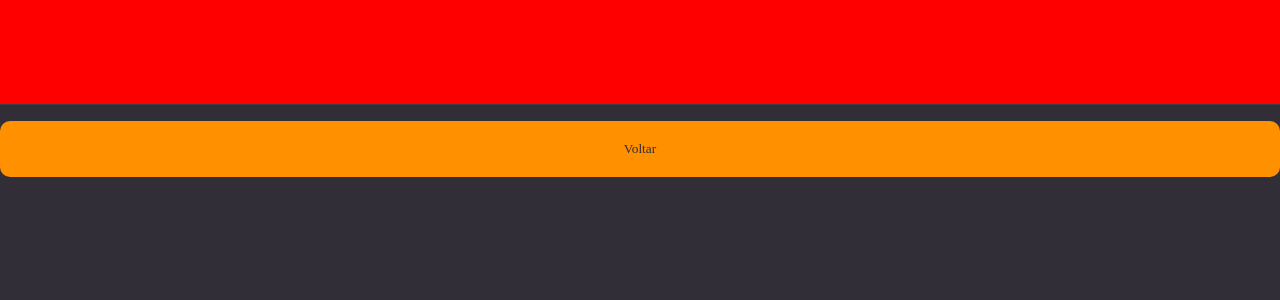
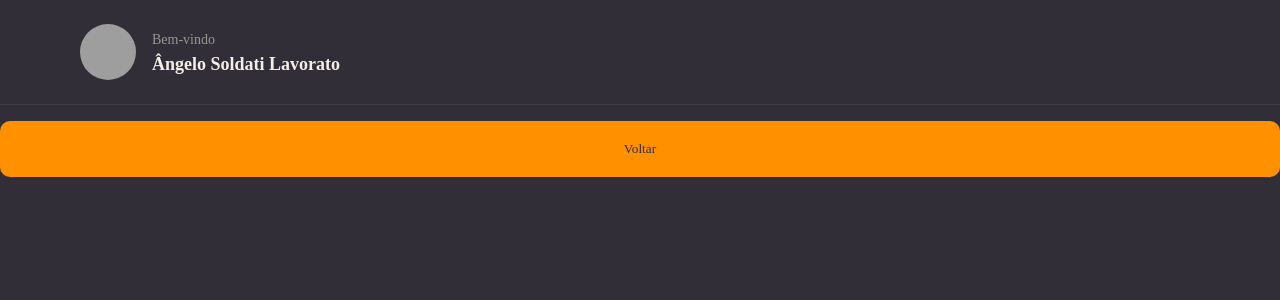
Before and after one commit to angelolavorato/modulo9-rocketnotes, a React app in the folder rocketnotes/: page / in a window 1280 px wide. Shown: the top 300 px of the page. Built offline with nearby package versions, Linux system fonts and the light colour scheme; grey boxes are pictures that could not be loaded; the HTML template or start-up script is replaced by a standard one.

Commit message:
adicionando a foto de usuário e estilizando

```diff
--- a/rocketnotes/src/components/Header/index.jsx
+++ b/rocketnotes/src/components/Header/index.jsx
@@ -1,9 +1,18 @@
-import { Container } from './styles'
+import { Container, Profile } from './styles'
 
 export function Header() {
   return (
     <Container>
+<Profile>
+  <img src='https://github.com/angelolavorato.png'
+        alt="Foto de usuario"
+        />
 
+        <div>
+          <span>Bem-vindo</span>
+          <strong>Ângelo Soldati Lavorato</strong>
+        </div>
+</Profile>
     </Container>
   )
 }
--- a/rocketnotes/src/components/Header/styles.js
+++ b/rocketnotes/src/components/Header/styles.js
@@ -14,6 +14,31 @@
   justify-content: space-between;
 
   padding: 0 80px;
+`
+export const Profile = styled.div`
+  display: flex;
+  align-items: center;
 
-  background: red;
+  > img {
+    width: 56px;
+    height: 56px;
+    border-radius: 50%;
+  }
+
+  > div {
+    display: flex;
+    flex-direction: column;
+    margin-left: 16px;
+    line-height: 24px;
+
+    span {
+      font-size: 14px;
+      color: ${({ theme }) => theme.COLORS.GRAY_100};
+    }
+
+    strong {
+      font-size: 18px;
+      color: ${({ theme }) => theme.COLORS.WHITE};
+    }
+  }
 `
```
